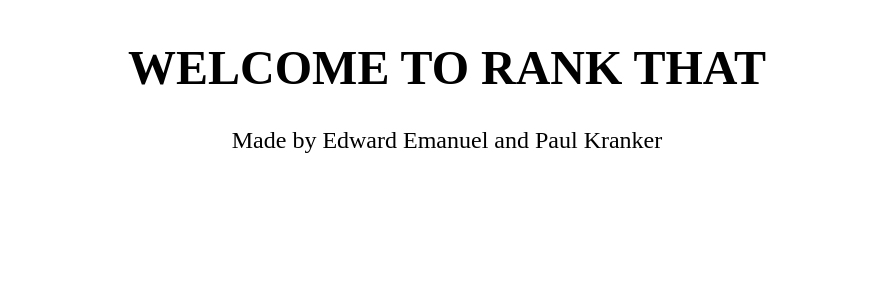
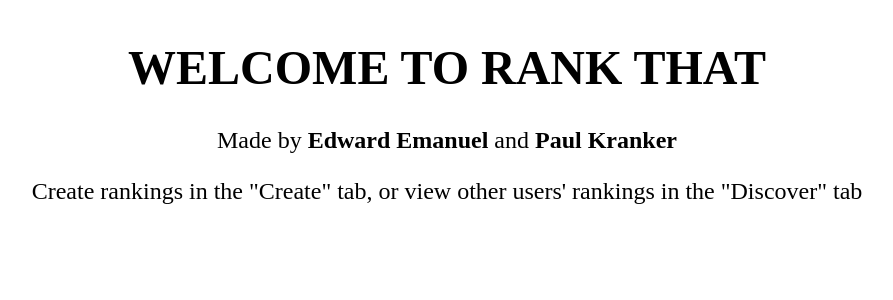
Before and after one commit to PK-002/WebAdminII-Website, a Django app: page / in a window 1280 px wide. Shown: the part 163-463 px from the top of the page, without its empty margins (193-1086 px from the left). Run offline with Django 5.2, Linux system fonts and the light colour scheme; some libraries are stand-ins or nearby versions.

Commit message:
added instructions to homepage

```diff
--- a/TierList/templates/home.html
+++ b/TierList/templates/home.html
@@ -1,7 +1,8 @@
 {% extends 'base.html' %} {% block content %}
 <div id="introduction">
     <h1>WELCOME TO RANK THAT</h1>
-    <p>Made by Edward Emanuel and Paul Kranker</p>
+    <p>Made by <strong>Edward Emanuel</strong> and <strong>Paul Kranker</strong></p>
+    <p>Create rankings in the "Create" tab, or view other users' rankings in the "Discover" tab</p>
 </div>
 
 {% endblock %}
```
